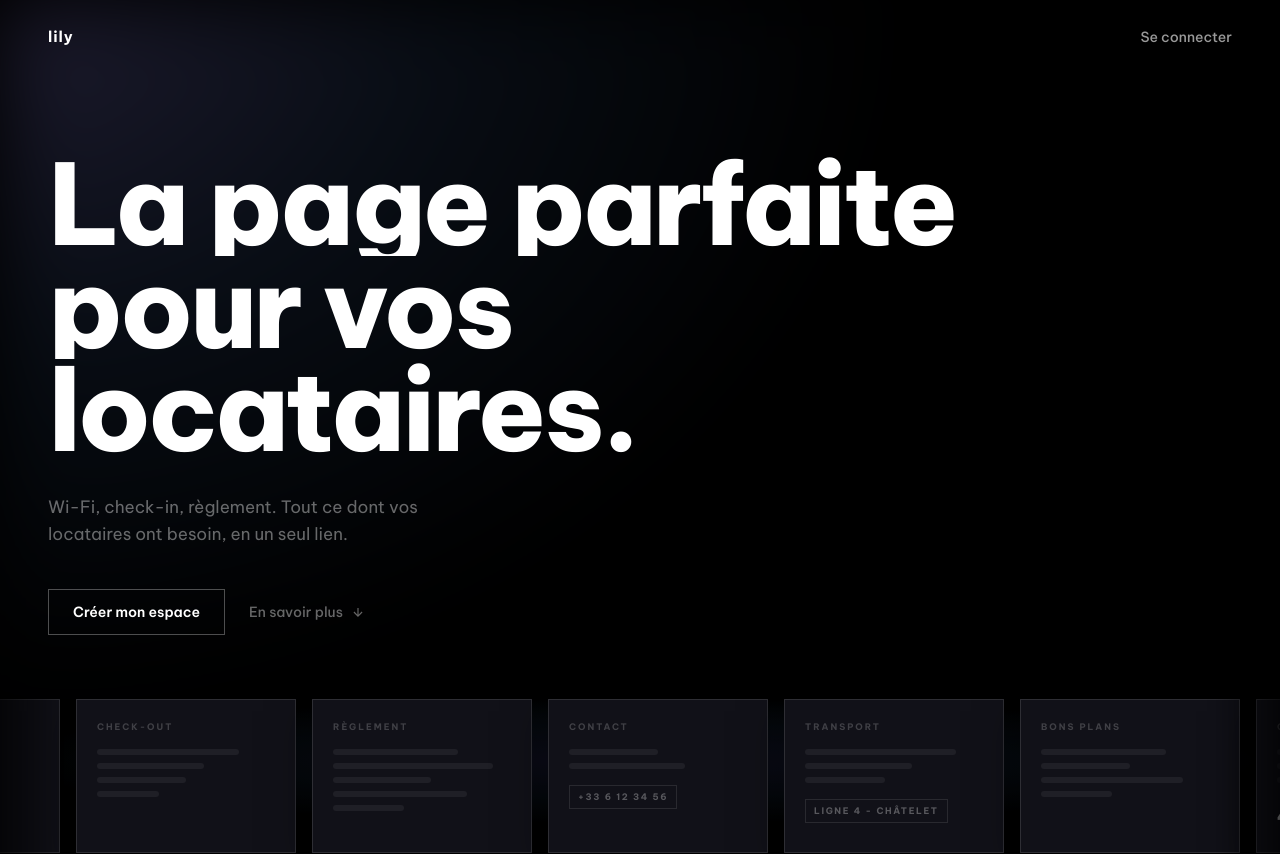
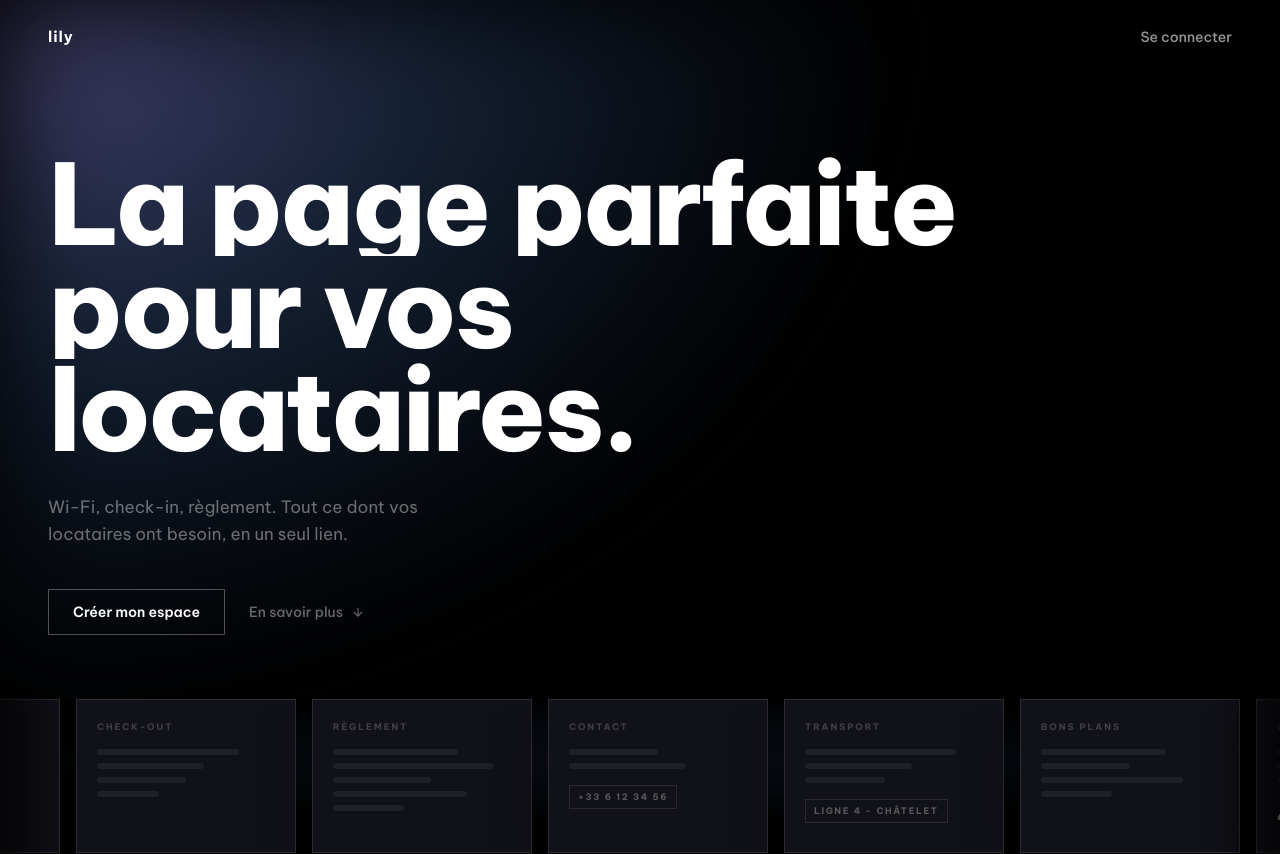
Before and after one commit to mickaelboukhris06-pixel/Lily, a Next.js app: page / in a window 1280 px wide. Shown: the top 854 px of the page. Built offline with nearby package versions, Linux system fonts and the light colour scheme.

Commit message:
design: intensify top-left halo glow

```diff
--- a/app/page.tsx
+++ b/app/page.tsx
@@ -124,8 +124,8 @@ export default function LandingPage() {
       <div
         className="pointer-events-none fixed top-0 left-0 w-[900px] h-[700px] z-0"
         style={{
-          background: 'radial-gradient(ellipse at 0% 0%, rgba(160,148,255,0.18) 0%, rgba(100,160,255,0.08) 35%, transparent 70%)',
-          filter: 'blur(40px)',
+          background: 'radial-gradient(ellipse at 0% 0%, rgba(160,148,255,0.45) 0%, rgba(100,160,255,0.20) 35%, transparent 70%)',
+          filter: 'blur(60px)',
         }}
       />
 
```
